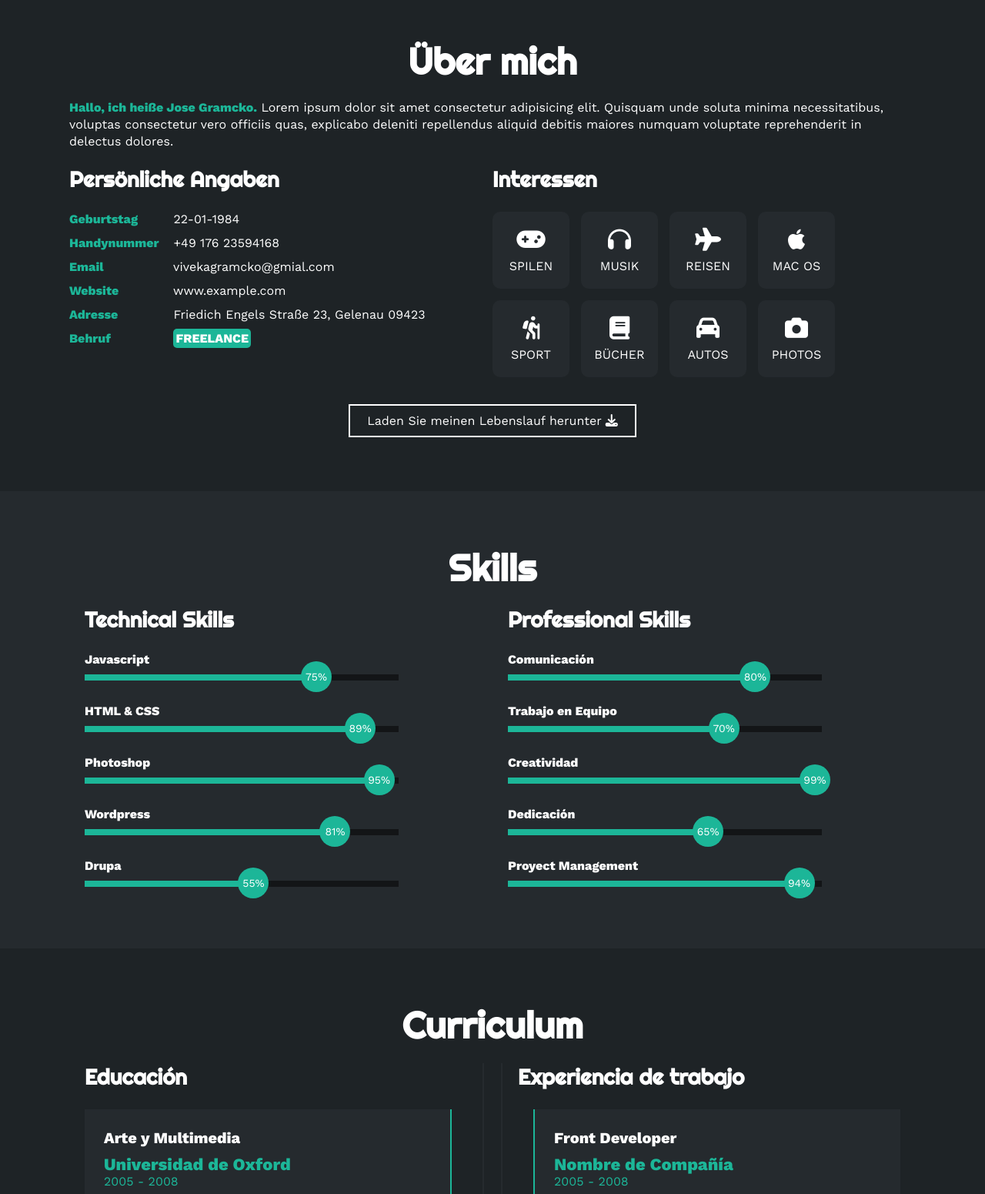
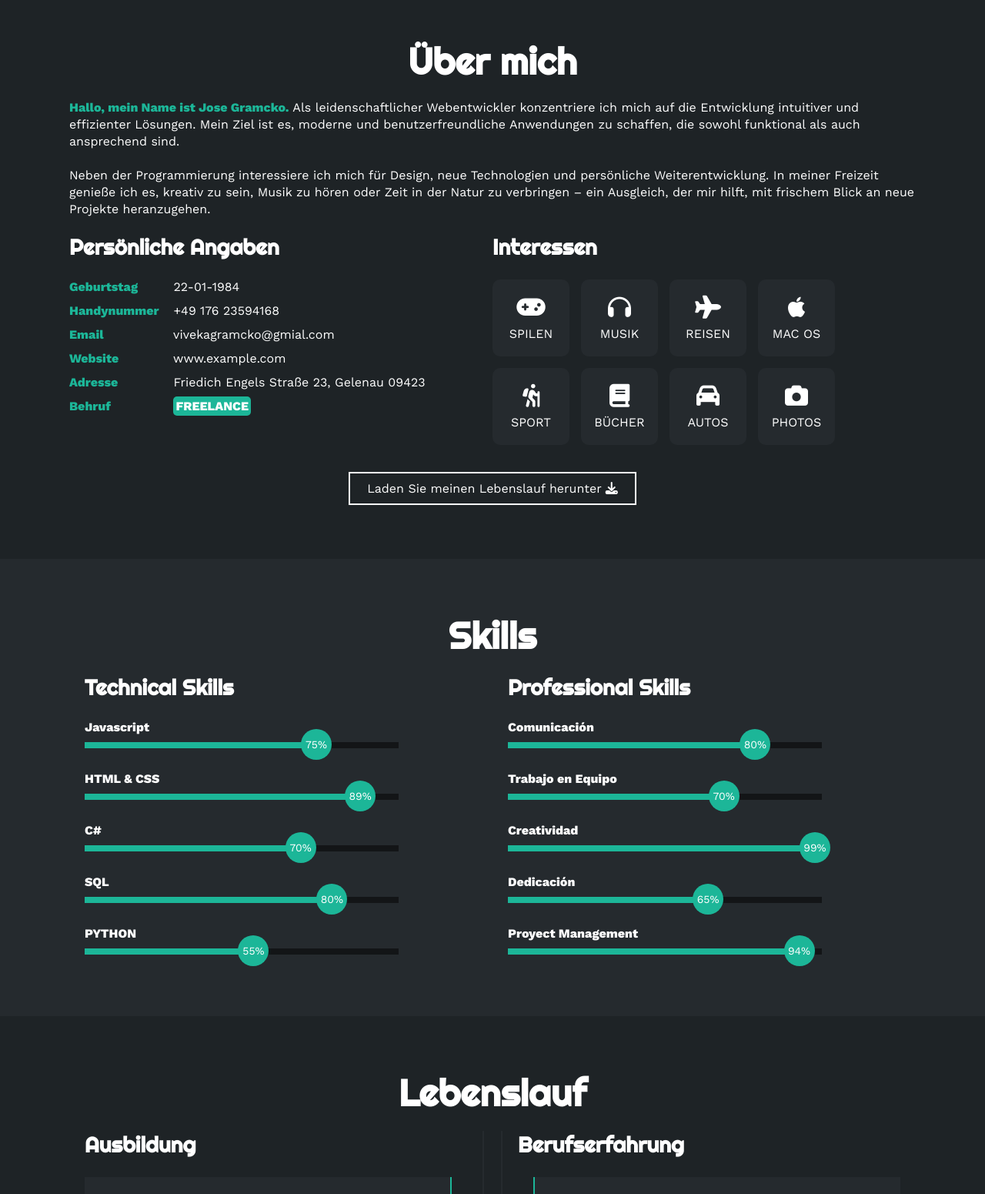
Before and after one commit to JAGramcko/portfolio-josegramcko, a plain HTML site: page index.html in a window 1280 px wide. Shown: the part 820-2371 px from the top of the page at 77% size. Drawn offline with nearby package versions, Linux system fonts and the light colour scheme.

Commit message:
Primer commit

```diff
--- a/estilo.css
+++ b/estilo.css
@@ -59,7 +59,7 @@ html{
 /* SECCION I N I C I O */
 .inicio{
     background: linear-gradient(to top, rgba(30,35,38,.8), rgba(30,35,38,1)),
-    url(img/fondo.jpg);
+    url(Imgenes/WhatsApp\ Bild\ 2025-05-29\ um\ 18.34.45_50cf4ab0.jpg);
     background-size: cover;
     height: 100vh;
     color: #fff;
@@ -288,22 +288,22 @@ html{
     100%{width: 89%;}
 }
 
-.skills .skill .photoshop{
+.skills .skill .Csharp{
     width: 0%;
-    animation: 2s photoshop forwards;
+    animation: 2s Csharp forwards;
 }
-@keyframes photoshop {
+@keyframes Csharp {
     0%{width: 0%;}
-    100%{width: 95%;}
+    100%{width: 70%;}
 }
 
-.skills .skill .wordpress{
+.skills .skill .SQL{
     width: 0%;
-    animation: 2s wordpress forwards;
+    animation: 2s SQL forwards;
 }
-@keyframes wordpress {
+@keyframes SQL {
     0%{width: 0%;}
-    100%{width: 81%;}
+    100%{width: 80%;}
 }
 
 .skills .skill .drupal{
@@ -712,4 +712,23 @@ footer .arriba{
     .contacto .fila .col{
         width: 100%;
     }
+.contenedor-img {
+  width: 170px;
+  height: 200px;
+  margin: 0 auto 20px;
+  border-radius: 50% / 60%;
+  overflow: hidden;
+  border: 5px solid #00bfa6;
+  box-shadow: 0 0 15px rgba(0, 191, 166, 0.4);
 }
+
+.contenedor-img img {
+  width: 100%;
+  height: 100%;
+  object-fit: cover;
+  object-position: 50% 35%;
+  display: block;
+}
+
+
+}
--- a/index.html
+++ b/index.html
@@ -35,7 +35,7 @@
     <section id="inicio" class="inicio">
         <div class="contenido-banner">
             <div class="contenedor-img">
-                <img src="img/hero.png" alt="">
+                <img src="Imgenes/WhatsApp Bild 2025-05-29 um 18.34.45_50cf4ab0.jpg" alt="">
             </div>
             <h1>JOSE GRAMCKO</h1>
             <h2>Full Stack Developer - Database Expert</h2>
@@ -53,7 +53,11 @@
     <section id="sobremi" class="sobremi">
         <div class="contenido-seccion">
             <h2>Über mich</h2>
-            <p><span>Hallo, ich heiße Jose Gramcko.</span> Lorem ipsum dolor sit amet consectetur adipisicing elit. Quisquam unde soluta minima necessitatibus, voluptas consectetur vero officiis quas, explicabo deleniti repellendus aliquid debitis maiores numquam voluptate reprehenderit in delectus dolores.</p>
+            <p><span>Hallo, mein Name ist Jose Gramcko.</span> Als leidenschaftlicher Webentwickler konzentriere ich mich auf die Entwicklung intuitiver und effizienter Lösungen.
+                Mein Ziel ist es, moderne und benutzerfreundliche Anwendungen zu schaffen, die sowohl funktional als auch ansprechend sind.<br><br>
+                Neben der Programmierung interessiere ich mich für Design, neue Technologien und persönliche Weiterentwicklung.
+                In meiner Freizeit genieße ich es, kreativ zu sein, Musik zu hören oder Zeit in der Natur zu verbringen –
+                ein Ausgleich, der mir hilft, mit frischem Blick an neue Projekte heranzugehen.</p>
 
             <div class="fila">
                 <!-- datos personales -->
@@ -159,23 +163,23 @@
                         </div>
                     </div>
                     <div class="skill">
-                        <span>Photoshop</span>
+                        <span>C#</span>
                         <div class="barra-skill">
                             <div class="progreso">
-                                <span>95%</span>
+                                <span>70%</span>
                             </div>
                         </div>
                     </div>
                     <div class="skill">
-                        <span>Wordpress</span>
+                        <span>SQL</span>
                         <div class="barra-skill">
                             <div class="progreso">
-                                <span>81%</span>
+                                <span>80%</span>
                             </div>
                         </div>
                     </div>
                     <div class="skill">
-                        <span>Drupa</span>
+                        <span>PYTHON</span>
                         <div class="barra-skill">
                             <div class="progreso">
                                 <span>55%</span>
@@ -234,10 +238,10 @@
     <!-- SECCION CURRICULUM -->
     <section id="curriculum" class="curriculum">
         <div class="contenido-seccion">
-            <h2>Curriculum</h2>
+            <h2>Lebenslauf</h2>
             <div class="fila">
                 <div class="col izquierda">
-                    <h3>Educación</h3>
+                    <h3>Ausbildung</h3>
                     <div class="item izq">
                         <h4>Arte y Multimedia</h4>
                         <span class="casa">Universidad de Oxford</span>
@@ -268,7 +272,7 @@
                 </div>
 
                 <div class="col derecha">
-                    <h3>Experiencia de trabajo</h3>
+                    <h3>Berufserfahrung</h3>
                     <div class="item der">
                         <h4>Front Developer</h4>
                         <span class="casa">Nombre de Compañía</span>
--- a/script.js
+++ b/script.js
@@ -23,8 +23,8 @@ function efectoHabilidades(){
         let habilidades = document.getElementsByClassName("progreso");
         habilidades[0].classList.add("javascript");
         habilidades[1].classList.add("htmlcss");
-        habilidades[2].classList.add("photoshop");
-        habilidades[3].classList.add("wordpress");
+        habilidades[2].classList.add("Csharp");
+        habilidades[3].classList.add("SQL");
         habilidades[4].classList.add("drupal");
         habilidades[5].classList.add("comunicacion");
         habilidades[6].classList.add("trabajo");
```
Also changed, not shown: Imgenes/WhatsApp Bild 2025-05-29 um 18.34.45_50cf4ab0.jpg (added).
